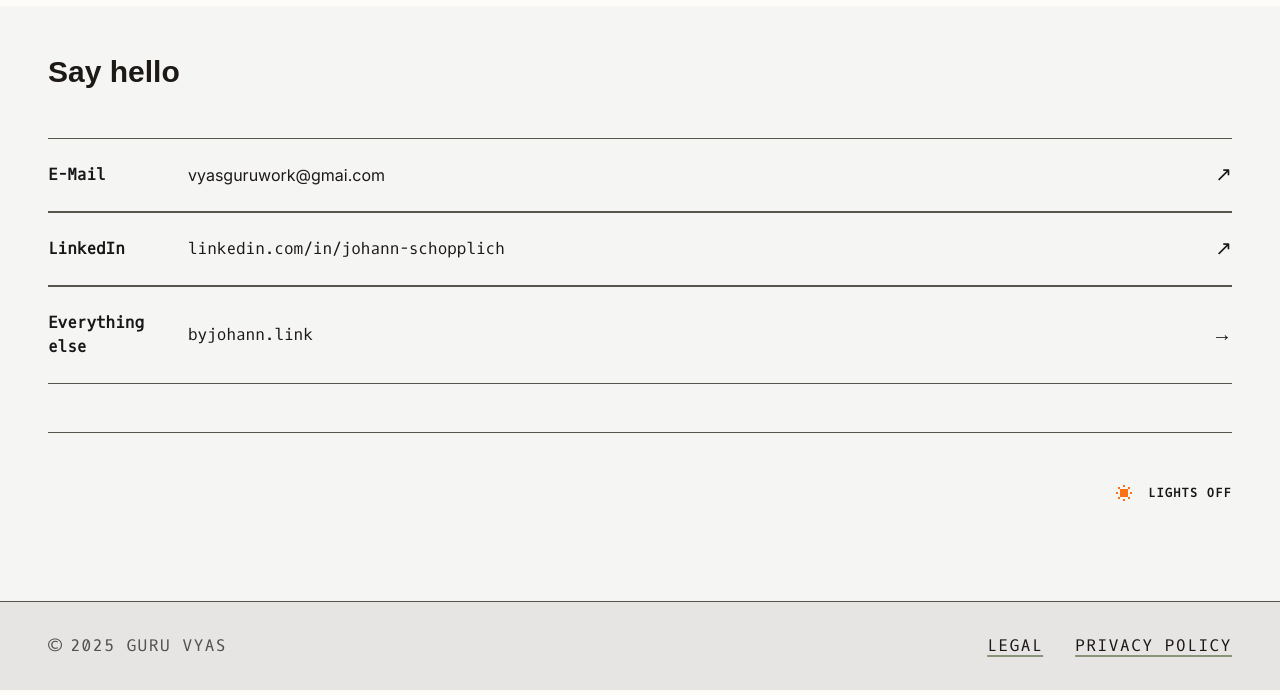
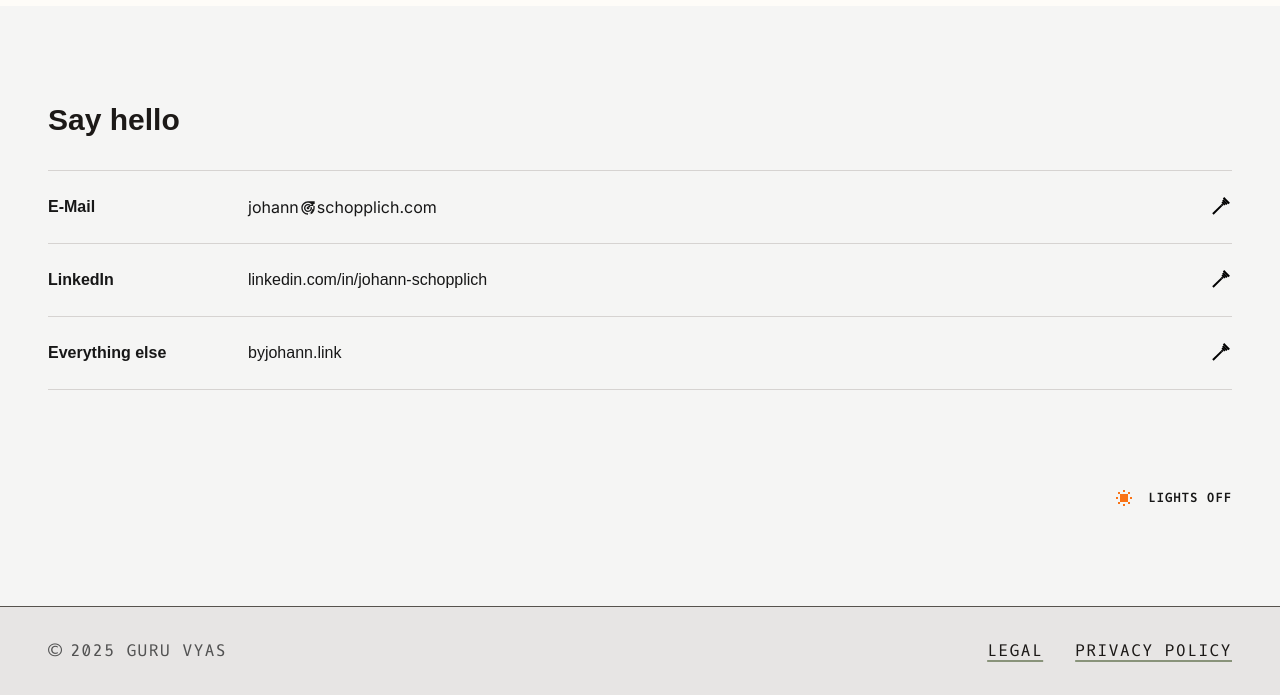
Before and after one commit to wakeupguruu/portfolio, a Next.js app: page / in a window 1280 px wide. Shown: the part 1815-2510 px from the top of the page. Built offline with nearby package versions, Linux system fonts and the light colour scheme; a web font is replaced by a local one.

Commit message:
changed the footer

```diff
--- a/app/page.tsx
+++ b/app/page.tsx
@@ -4,6 +4,8 @@ import Link from "next/link";
 import { Header } from "@/components/Header";
 import { Footer } from "@/components/Footer";
 import { ThemeToggle } from "@/components/theme-toggle";
+import { PixelArrow } from "@/components/pixel-arrow";
+import { AtSymbol } from "@/components/at-symbol";
 import { Container, Section } from "@/components/ui/section";
 import { Inter_Tight } from "next/font/google";
 
@@ -123,34 +125,58 @@ export default function Home() {
 
       {/* Say hello - Full Width */}
       <div className="w-full section-hello">
-        <Container className="mb-0 py-12">
-           <h3 className="mb-12 text-3xl font-semibold font-tasa">Say hello</h3>
-           <ul className="divide-y font-oxygen border-custom-separator" style={{ borderColor: 'var(--border-separator)' }}>
-            <li className="grid grid-cols-[140px_1fr_auto] items-center py-6 group cursor-pointer hover:bg-black/5 dark:hover:bg-white/5 transition-colors border-t border-custom-separator" style={{ borderColor: 'var(--border-separator)' }}>
+        <Container className="mb-0 pt-24 pb-12"> {/* Increased top padding */}
+           <h3 className="mb-8 text-3xl font-semibold font-tasa">Say hello</h3>
+
+           {/* List Container - No top border on title, Borders handled by items */}
+           <ul className="flex flex-col">
+
+            {/* E-Mail */}
+            <li className="relative grid grid-cols-[200px_1fr_auto] items-center py-6 group cursor-pointer transition-colors border-t border-[#d6d3d1] hover:border-black dark:border-neutral-800 dark:hover:border-white">
               <span className="text-base font-bold">E-Mail</span>
-              <a href="#" className="text-base flex items-center gap-2 group-hover:text-black/70 dark:group-hover:text-white/80">
-                <span className="font-sans">vyasguruwork@gmai.com</span>
-              </a>
-              <span className="text-xl leading-none transition-transform duration-300 group-hover:rotate-45 group-hover:text-black dark:group-hover:text-white">↗</span>
+              <div className="text-base flex items-center gap-2 group-hover:text-black/70 dark:group-hover:text-white/80 transition-colors">
+                <span className="font-sans flex items-center">
+                  johann
+                  <span className="mx-[1px] inline-flex items-center justify-center align-middle h-[1em] w-[1em] relative top-[1px]">
+                     <AtSymbol className="w-full h-full" />
+                  </span>
+                  schopplich.com
+                </span>
+              </div>
+              <div className="flex justify-end">
+                <PixelArrow className="w-6 h-6 transition-transform duration-500 ease-out -rotate-45 group-hover:rotate-0 text-black dark:text-white" />
+              </div>
+              <a href="mailto:johann@schopplich.com" className="absolute inset-0 z-10" aria-label="Send email"></a>
             </li>
-            <li className="grid grid-cols-[140px_1fr_auto] items-center py-6 group cursor-pointer hover:bg-black/5 dark:hover:bg-white/5 transition-colors border-t border-custom-separator" style={{ borderColor: 'var(--border-separator)' }}>
+
+            {/* LinkedIn */}
+            <li className="relative grid grid-cols-[200px_1fr_auto] items-center py-6 group cursor-pointer transition-colors border-t border-[#d6d3d1] hover:border-black dark:border-neutral-800 dark:hover:border-white">
               <span className="text-base font-bold">LinkedIn</span>
-              <a href="#" className="text-base flex items-center gap-2 group-hover:text-black/70 dark:group-hover:text-white/80">
+              <div className="text-base flex items-center gap-2 group-hover:text-black/70 dark:group-hover:text-white/80 transition-colors">
                 linkedin.com/in/johann-schopplich
-              </a>
-              <span className="text-xl leading-none transition-transform duration-300 group-hover:rotate-45 group-hover:text-black dark:group-hover:text-white">↗</span>
+              </div>
+              <div className="flex justify-end">
+                <PixelArrow className="w-6 h-6 transition-transform duration-500 ease-out -rotate-45 group-hover:rotate-0 text-black dark:text-white" />
+              </div>
+              <a href="https://linkedin.com/in/johann-schopplich" target="_blank" rel="noopener noreferrer" className="absolute inset-0 z-10" aria-label="Visit LinkedIn"></a>
             </li>
-            <li className="grid grid-cols-[140px_1fr_auto] items-center py-6 group cursor-pointer hover:bg-black/5 dark:hover:bg-white/5 transition-colors border-t border-b border-custom-separator" style={{ borderColor: 'var(--border-separator)' }}>
+
+            {/* Everything else */}
+            <li className="relative grid grid-cols-[200px_1fr_auto] items-center py-6 group cursor-pointer transition-colors border-t border-b border-[#d6d3d1] hover:border-black dark:border-neutral-800 dark:hover:border-white">
               <span className="text-base font-bold">Everything else</span>
-              <a href="#" className="text-base flex items-center gap-2 group-hover:text-black/70 dark:group-hover:text-white/80">
+              <div className="text-base flex items-center gap-2 group-hover:text-black/70 dark:group-hover:text-white/80 transition-colors">
                 byjohann.link
-              </a>
-              <span className="text-xl leading-none transition-transform duration-300 group-hover:rotate-45 group-hover:text-black dark:group-hover:text-white">→</span>
+              </div>
+              <div className="flex justify-end">
+                {/* Typically 'Everything else' might be a straight arrow or just differ, keeping consistent animation or straight if desired. User said 'from cross to horizontal'. Assuming uniform behavior. */}
+                <PixelArrow className="w-6 h-6 transition-transform duration-500 ease-out -rotate-45 group-hover:rotate-0 text-black dark:text-white" />
+              </div>
+              <a href="#" className="absolute inset-0 z-10" aria-label="Everything else"></a>
             </li>
           </ul>
 
-          {/* Lights On Toggle - Moved here */}
-          <div className="flex justify-end py-12 mt-12 border-t border-custom-separator" style={{ borderColor: 'var(--border-separator)' }}>
+          {/* Lights On Toggle - Moved here, Aligned Right, Padded */}
+          <div className="flex justify-end py-12 mt-12">
             <ThemeToggle withText={true} />
           </div>
         </Container>
--- /dev/null
+++ b/components/at-symbol.tsx
@@ -0,0 +1,18 @@
+import React from "react";
+
+export function AtSymbol({ className }: { className?: string }) {
+  return (
+    <svg
+      viewBox="0 0 24 24"
+      fill="currentColor"
+      xmlns="http://www.w3.org/2000/svg"
+      className={className}
+    >
+      <path
+        fillRule="evenodd"
+        clipRule="evenodd"
+        d="M12 2C6.477 2 2 6.477 2 12C2 17.523 6.477 22 12 22C17.523 22 22 17.523 22 12V6H20V12C20 16.418 16.418 20 12 20C7.582 20 4 16.418 4 12C4 7.582 7.582 4 12 4C14.2 4 16.19 4.89 17.65 6.34L16.23 7.76C15.15 6.67 13.66 6 12 6C8.69 6 6 8.69 6 12C6 15.31 8.69 18 12 18C13.66 18 15.15 17.33 16.23 16.24C17.31 15.15 18 13.66 18 12V11H12V9H20H22V12C22 12.33 21.98 12.66 21.94 12.97C21.75 16.7 19.38 19.83 16 21.35V19.12C17.88 18.06 19.31 16.23 19.83 14H18C18 15.65 17.33 17.15 16.24 18.24C15.15 19.33 13.65 20 12 20V22C17.523 22 22 17.523 22 12V2H12ZM12 8C9.79 8 8 9.79 8 12C8 14.21 9.79 16 12 16C14.21 16 16 14.21 16 12C16 9.79 14.21 8 12 8ZM10 12C10 10.9 10.9 10 12 10C13.1 10 14 10.9 14 12C14 13.1 13.1 14 12 14C10.9 14 10 13.1 10 12Z"
+      />
+    </svg>
+  );
+}
--- /dev/null
+++ b/components/pixel-arrow.tsx
@@ -0,0 +1,21 @@
+import React from "react";
+
+export function PixelArrow({ className }: { className?: string }) {
+  return (
+    <svg
+      viewBox="0 0 24 24"
+      fill="none"
+      xmlns="http://www.w3.org/2000/svg"
+      className={className}
+    >
+      {/* Pixelated Arrow Shaft */}
+      <rect x="2" y="11" width="12" height="2" fill="currentColor" />
+
+      {/* Arrow Head (Pixel steps) */}
+      <rect x="14" y="11" width="2" height="2" fill="currentColor" />
+      <rect x="16" y="10" width="2" height="4" fill="currentColor" />
+      <rect x="18" y="9" width="2" height="6" fill="currentColor" />
+      <rect x="20" y="8" width="2" height="8" fill="currentColor" />
+    </svg>
+  );
+}
```
